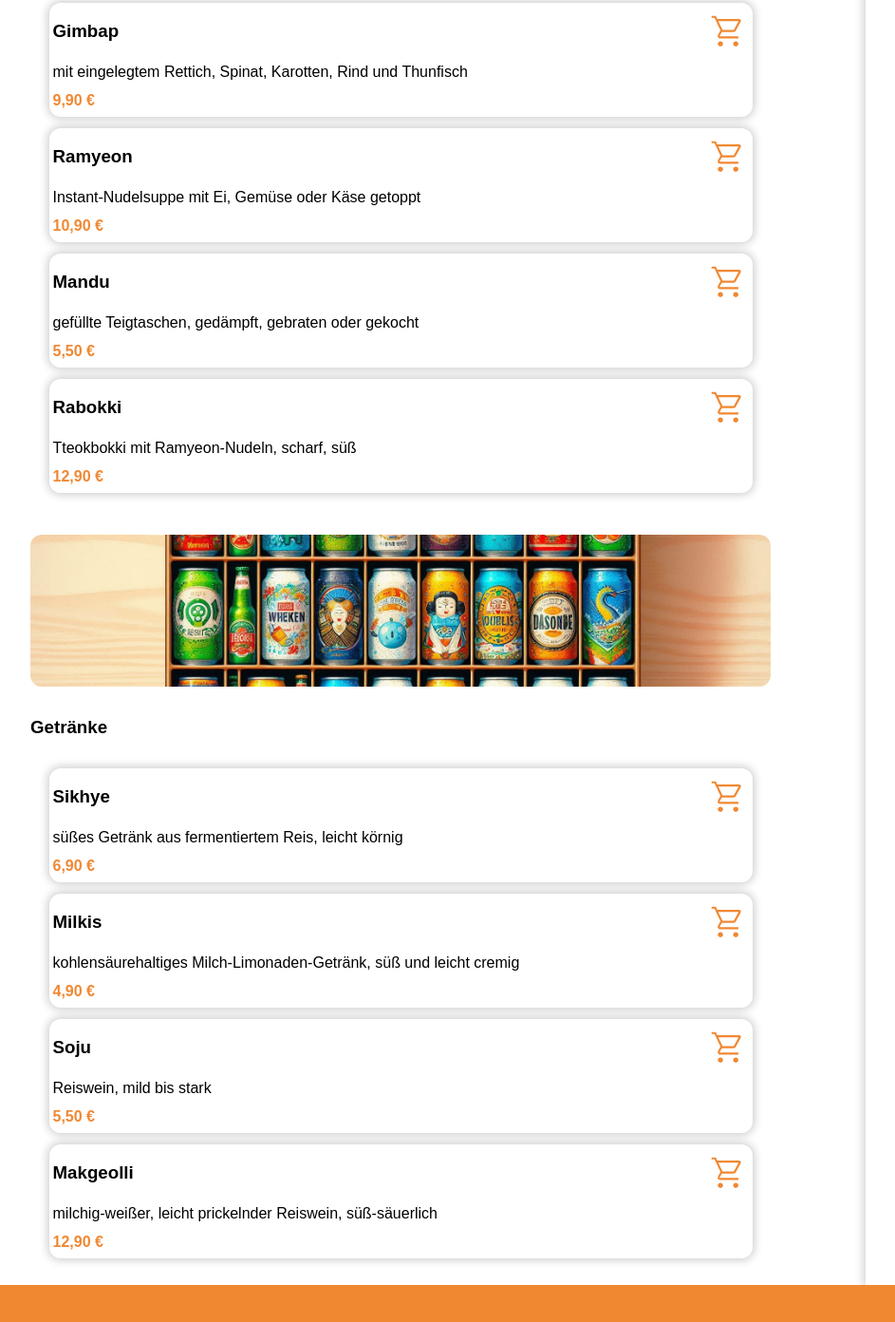
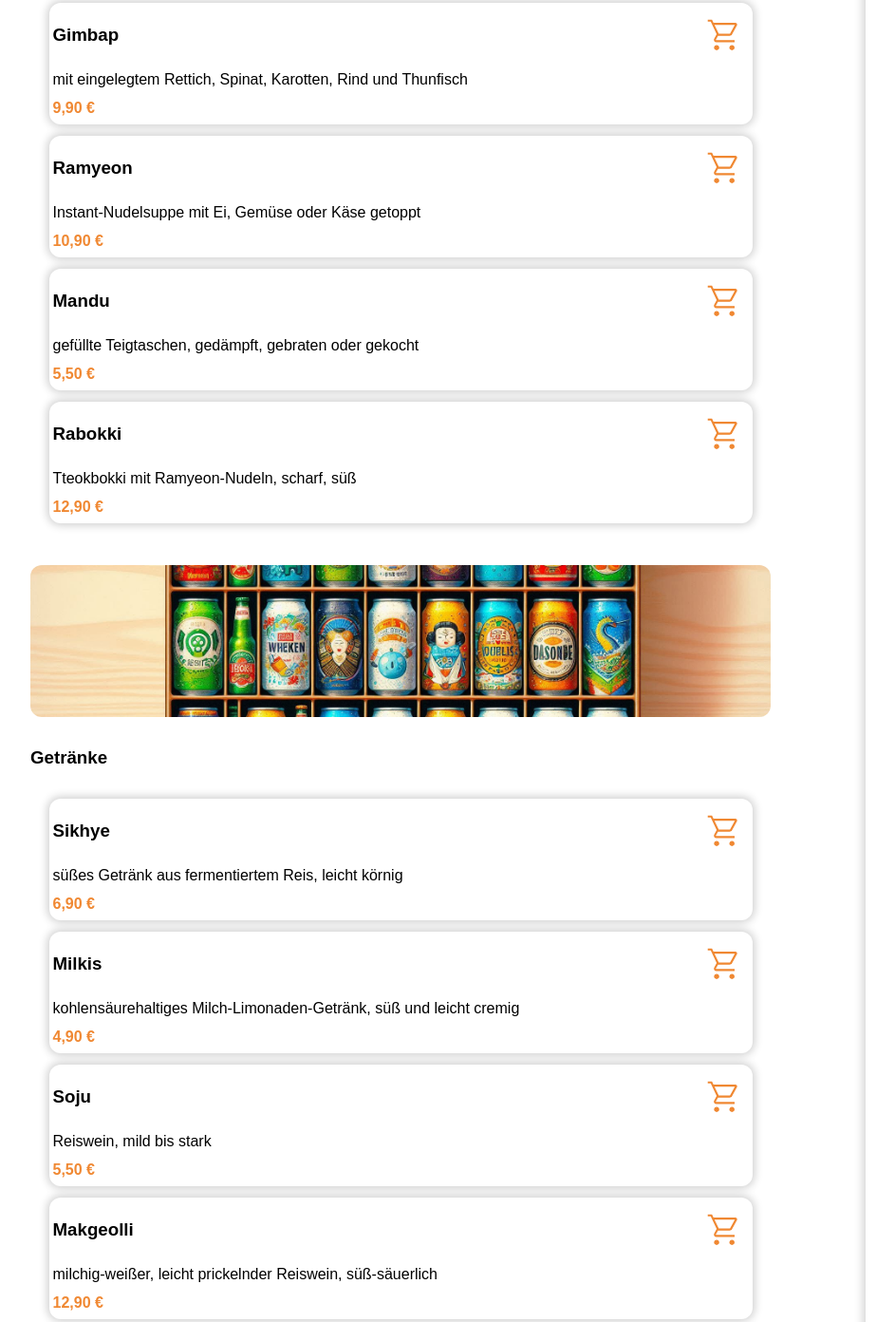
Before and after one commit to jb2502/bestellApp, a plain HTML site: page index.html in a window 1280 px wide. Shown: the part 875-2267 px from the top of the page at 95% size, without its empty margins (68-1011 px from the left). Drawn offline with Linux system fonts and the light colour scheme; a web font is replaced by a local one.

Commit message:
refactor: cleaned code --> final version

```diff
--- a/index.html
+++ b/index.html
@@ -15,11 +15,7 @@
 </head>
 
 <body id="body-scrollbar">
-
-    <div onclick="closeOverlay()" id="overlay" class="overlay d-none">
-
-    </div>
-
+    <div onclick="closeOverlay()" id="overlay" class="overlay d-none"></div>
     <header onclick="closeBasket()">
         <img src="./assets/img/Bestell App- Logo.svg" alt="Logo">
     </header>
@@ -58,10 +54,10 @@
                         <strong>9,90 €</strong>
                     </div>
                 </div>
-                <div onclick="addBasket(1)" class="main-dish">
+                <div class="main-dish">
                     <div class="dish-headline">
                         <h3>Ramyeon</h3>
-                        <div class="add-basket-icon">
+                        <div onclick="addBasket(1)" class="add-basket-icon">
                             <img src="./assets/icons/shopping_cart.svg" alt="add-basket">
                         </div>
                     </div>
@@ -72,10 +68,10 @@
                         <strong>10,90 €</strong>
                     </div>
                 </div>
-                <div onclick="addBasket(2)" class="main-dish">
+                <div class="main-dish">
                     <div class="dish-headline">
                         <h3>Mandu</h3>
-                        <div class="add-basket-icon">
+                        <div onclick="addBasket(2)" class="add-basket-icon">
                             <img src="./assets/icons/shopping_cart.svg" alt="add-basket">
                         </div>
                     </div>
@@ -86,10 +82,10 @@
                         <strong>5,50 €</strong>
                     </div>
                 </div>
-                <div onclick="addBasket(3)" class="main-dish">
+                <div class="main-dish">
                     <div class="dish-headline">
                         <h3>Rabokki</h3>
-                        <div class="add-basket-icon">
+                        <div onclick="addBasket(3)" class="add-basket-icon">
                             <img src="./assets/icons/shopping_cart.svg" alt="add-basket">
                         </div>
                     </div>
@@ -108,10 +104,10 @@
                 <h3>Getränke</h3>
             </section>
             <section class="main-dishes">
-                <div onclick="addBasket(4)" class="main-dish">
+                <div class="main-dish">
                     <div class="dish-headline">
                         <h3>Sikhye</h3>
-                        <div class="add-basket-icon">
+                        <div onclick="addBasket(4)" class="add-basket-icon">
                             <img src="./assets/icons/shopping_cart.svg" alt="add-basket">
                         </div>
                     </div>
@@ -122,10 +118,10 @@
                         <strong>6,90 €</strong>
                     </div>
                 </div>
-                <div onclick="addBasket(5)" class="main-dish">
+                <div class="main-dish">
                     <div class="dish-headline">
                         <h3>Milkis</h3>
-                        <div class="add-basket-icon">
+                        <div onclick="addBasket(5)" class="add-basket-icon">
                             <img src="./assets/icons/shopping_cart.svg" alt="add-basket">
                         </div>
                     </div>
@@ -136,10 +132,10 @@
                         <strong>4,90 €</strong>
                     </div>
                 </div>
-                <div onclick="addBasket(6)" class="main-dish">
+                <div class="main-dish">
                     <div class="dish-headline">
                         <h3>Soju</h3>
-                        <div class="add-basket-icon">
+                        <div onclick="addBasket(6)" class="add-basket-icon">
                             <img src="./assets/icons/shopping_cart.svg" alt="add-basket">
                         </div>
                     </div>
@@ -150,10 +146,10 @@
                         <strong>5,50 €</strong>
                     </div>
                 </div>
-                <div onclick="addBasket(7)" class="main-dish">
+                <div class="main-dish">
                     <div class="dish-headline">
                         <h3>Makgeolli</h3>
-                        <div class="add-basket-icon">
+                        <div onclick="addBasket(7)" class="add-basket-icon">
                             <img src="./assets/icons/shopping_cart.svg" alt="add-basket">
                         </div>
                     </div>
@@ -165,9 +161,7 @@
                     </div>
                 </div>
             </section>
-
         </div>
-
         <div id="resp-basket" class="basket-wrapper">
             <div class="basket">
                 <div class="basket-headline">
@@ -176,17 +170,13 @@
                 <div id="empty-basket" class="empty-basket">
                     <img src="./assets/icons/shopping_cart_off.svg" alt="off">
                     Dein Warenkorb ist leer.
-                    <div class="basket-down-btn" onclick="closeBasket()"><img style="width: 32px; height: 32px;" src="./assets/icons/arrow_circle_down.svg"
+                    <div class="basket-down-btn" onclick="closeBasket()"><img src="./assets/icons/arrow_circle_down.svg"
                         alt="down"></div>
                 </div>
-
                 <div id="basket" class="d-none"></div>
-
-
     </main>
     <div onclick="openBasket()" id="basket-button" class="basket-button">Warenkorb</div>
     <footer></footer>
-
     <script src="./scripts/script.js"></script>
 </body>
 
--- a/scripts/script.js
+++ b/scripts/script.js
@@ -4,9 +4,7 @@ let deliveryCharge = 5;
 
 //add to shopping basket
 function addBasket(index) {
-
-    //it is checked whether something already exists, if not, it is added to the basket variable
-    if (basket.length === 0) {
+    if (basket.length === 0) { //it is checked whether something already exists, if not, it is added to the basket variable
         let dish = {
             name: myDishes[index].name,
             price: myDishes[index].price,
@@ -16,18 +14,11 @@ function addBasket(index) {
         renderFullBasket();
         price();
         document.getElementById("basket-button").classList.toggle("active", true)
-
-        //is executed when something is already in the basket
-    } else {
-
-        //this checks whether the name is in the basket.name array
-        if (basket.some(dish => dish.name === myDishes[index].name)) {
-            //takes the index from the name array in the basket and saves it to the variable
-            let addBeverage = basket.findIndex(dish => dish.name === myDishes[index].name);
+    } else {//is executed when something is already in the basket
+        if (basket.some(dish => dish.name === myDishes[index].name)) {//this checks whether the name is in the basket.name array
+            let addBeverage = basket.findIndex(dish => dish.name === myDishes[index].name);//takes the index from the name array in the basket and saves it to the variable
             basket[addBeverage].amount++; //zählt den amount hoch
-
-            //if the dish does not yet exist, it will be added to the basket
-        } else {
+        } else {//if the dish does not yet exist, it will be added to the basket
             let dish = {
                 name: myDishes[index].name,
                 price: myDishes[index].price,
--- a/styles/assets.css
+++ b/styles/assets.css
@@ -16,8 +16,8 @@ figure img {
 }
 
 .add-basket-icon {
-    height: 44px;
-    width: 44px;
+    height: 52px;
+    width: 52px;
     display: flex;
     align-items: center;
     justify-content: center;
@@ -60,8 +60,6 @@ figure img {
     transform: scale3d(0.99, 0.99, 0.99)
 }
 
-
-
 .basket-down-btn {
     padding: 4px;
     height: 32px;
@@ -74,6 +72,11 @@ figure img {
     border-radius: 999px;
 }
 
+.basket-down-btn img{
+    height: 32px !important;
+    width: 32px !important;
+}
+
 .basket-down-btn:hover {
     background-color: rgba(240, 135, 50, 0.5);
     cursor: pointer;
--- a/styles/basket.css
+++ b/styles/basket.css
@@ -120,7 +120,6 @@ button:active {
 }
 
 
-
 @media (min-width: 910px) {
     .basket-down-btn {
         display: none;
--- a/styles/standard.css
+++ b/styles/standard.css
@@ -102,7 +102,6 @@ a:hover {
     display: flex;
     flex-direction: column;
     justify-content: center;
-
 }
 
 .main-dish {
@@ -176,11 +175,11 @@ a:hover {
     animation: mymove 4s infinite;
 }
 
+
 @keyframes mymove {
     0% {
         left: 0px;
     }
-
     100% {
         left: calc(90% - 44px);
     }
```
Also changed, not shown: assets/icons/arrow_circle_down1.svg (deleted).
